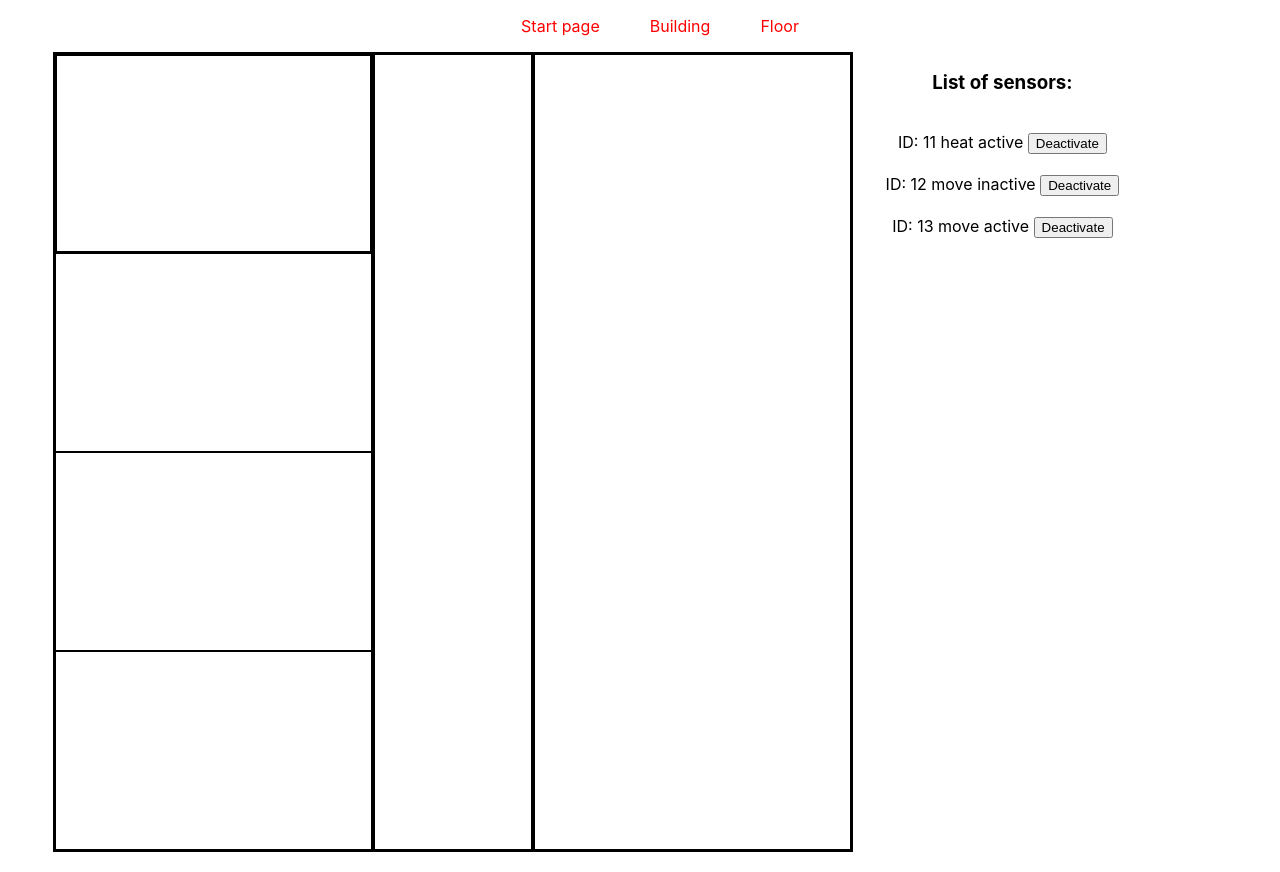
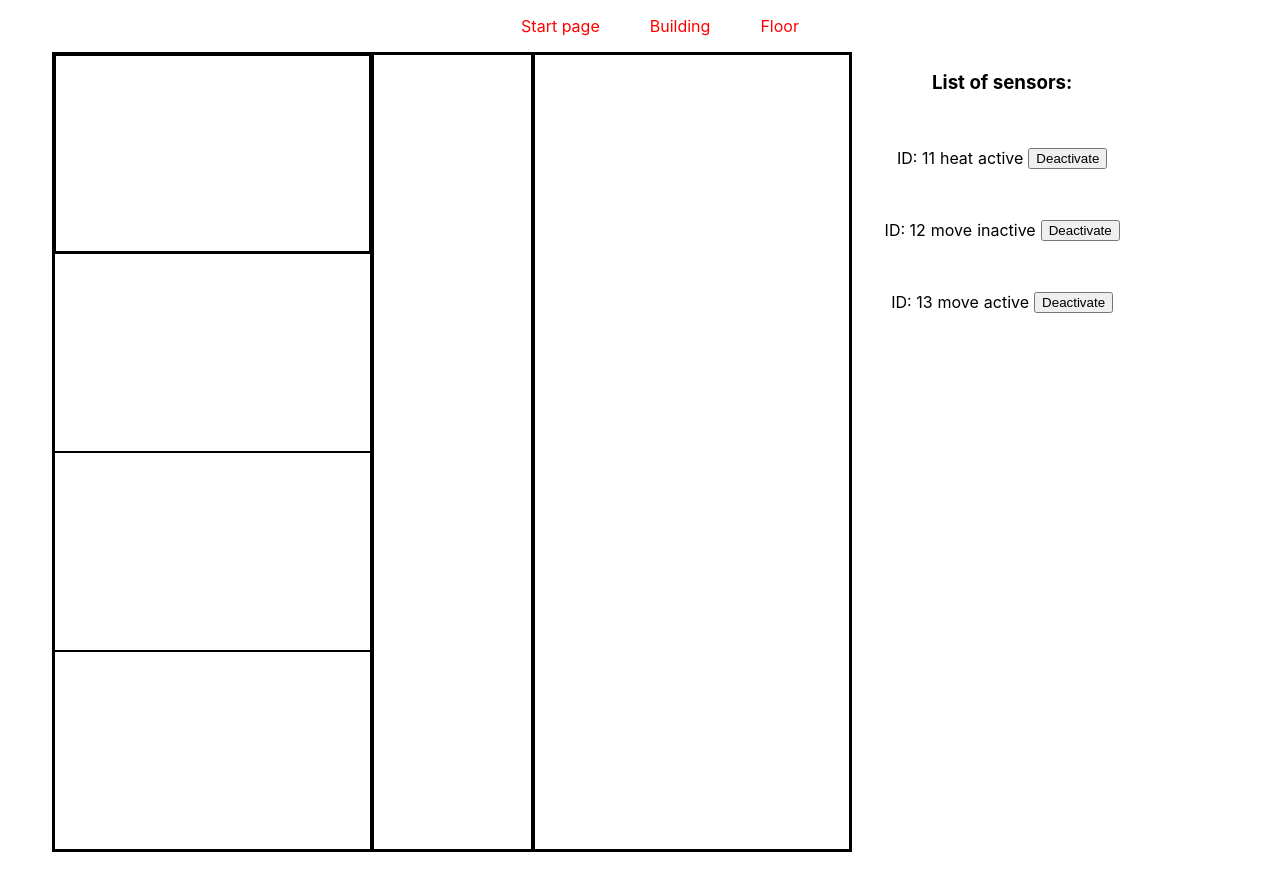
Before and after one commit to olecrity/Security-Service-Frontend-, a React (Create React App) app: page /floor in a window 1280 px wide. Both pictures are taken after a click on the element 346 px from the left and 153 px from the top of the page. Built offline with nearby package versions, Linux system fonts and the light colour scheme.

Commit message:
redisigned RoomSensor component

```diff
--- a/src/pages/FloorPage/Floor/RoomSensors/RoomSensor/RoomSensor.js
+++ b/src/pages/FloorPage/Floor/RoomSensors/RoomSensor/RoomSensor.js
@@ -1,9 +1,11 @@
+import styles from "./RoomSensor.module.scss";
+
 function RoomSensor({ sensor }) {
   return (
-    <div>
-      <label>ID: {sensor.id} </label>
-      <label>{sensor.type} </label>
-      <label>{sensor.status} </label>
+    <div className={styles["sensor-container"]}>
+      <p>ID: {sensor.id} </p>
+      <p>{sensor.type} </p>
+      <p>{sensor.status} </p>
       <button>Deactivate</button>
     </div>
   );
--- a/src/pages/FloorPage/Floor/RoomSensors/RoomSensor/RoomSensor.module.scss
+++ b/src/pages/FloorPage/Floor/RoomSensors/RoomSensor/RoomSensor.module.scss
@@ -0,0 +1,6 @@
+.sensor-container {
+  display: flex;
+  flex-direction: row;
+  gap: 5px;
+  align-items: center;
+}
```
